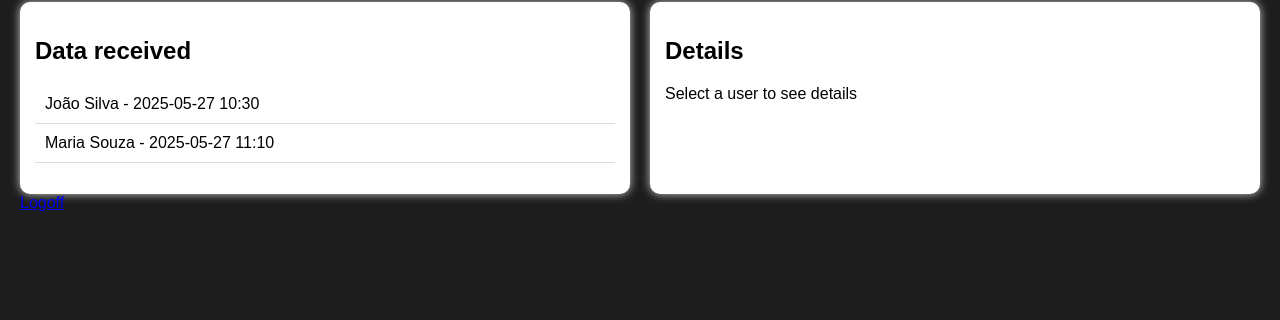
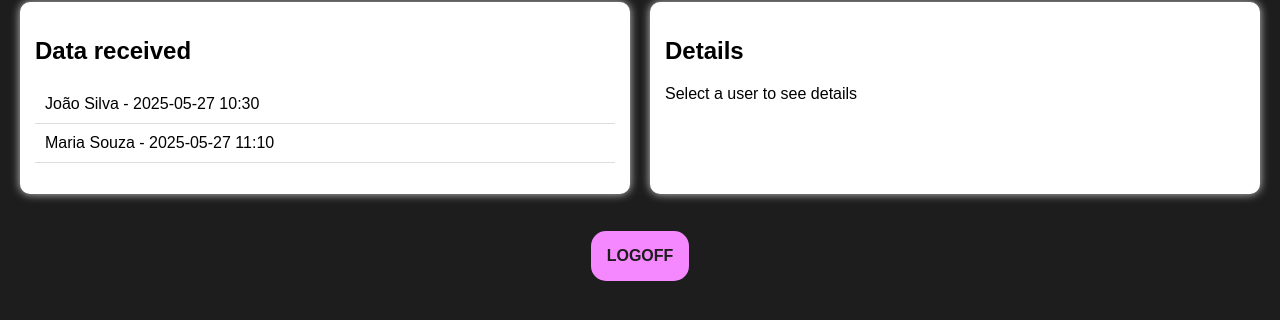
Before and after one commit to LerryHP/Aplicativo-de-certificacao, a plain HTML site: page adm/admpage.html in a window 1280 px wide. Shown: the part 76-396 px from the top of the page. Drawn offline with Linux system fonts and the light colour scheme.

Commit message:
Update stylesadm.css

```diff
--- a/adm/stylesadm.css
+++ b/adm/stylesadm.css
@@ -13,6 +13,7 @@ h1 {
 .container {
   display: flex;
   gap: 20px;
+  margin-bottom: 3%;
 }
 
 .lista-usuarios, .detalhes {
@@ -50,3 +51,23 @@ img {
   height: auto;
   margin: 5px 0;
 }
+
+.return{
+  text-decoration:none;
+  text-transform: uppercase;
+  font-weight: bold;
+  color:#1d1d1d ;
+  background-color: rgb(245, 135, 255);
+  padding: 1rem;
+  border-radius: 15px;
+  text-align: center;
+  align-items: center;
+  display: block;
+  margin: 0 auto;
+    width: fit-content;
+
+}
+
+.return:hover{
+  background-color: rgb(238, 162, 245);
+}
```
